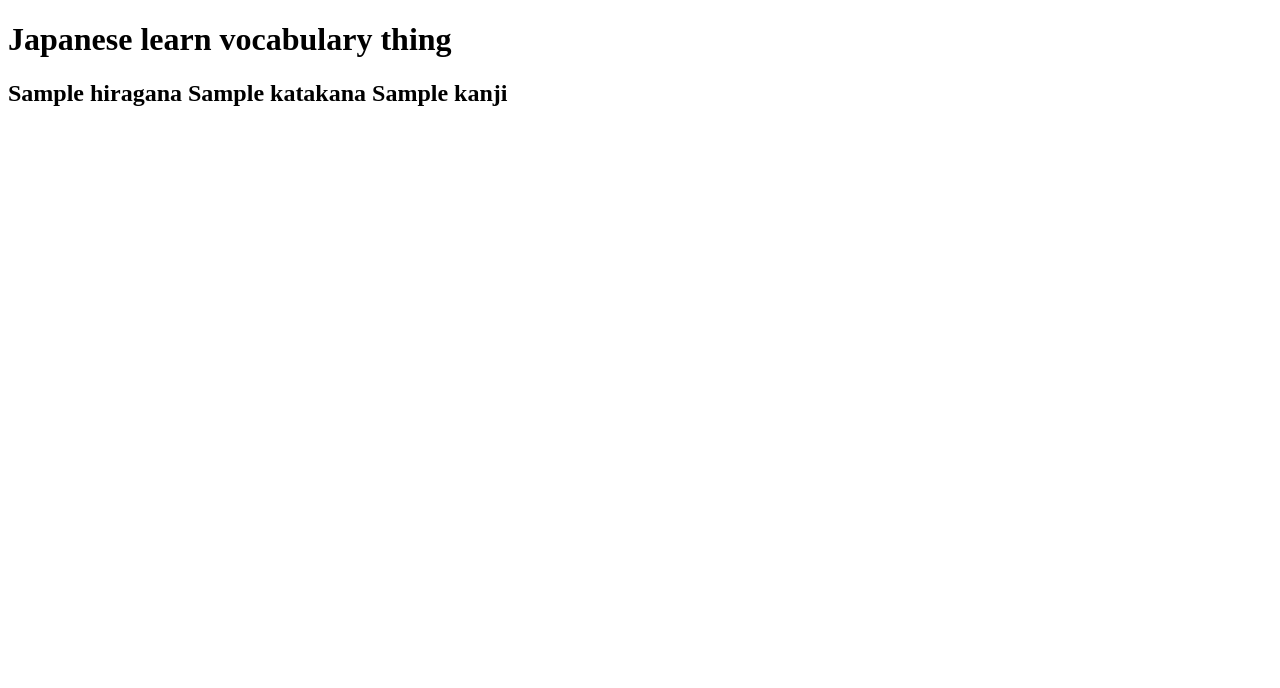
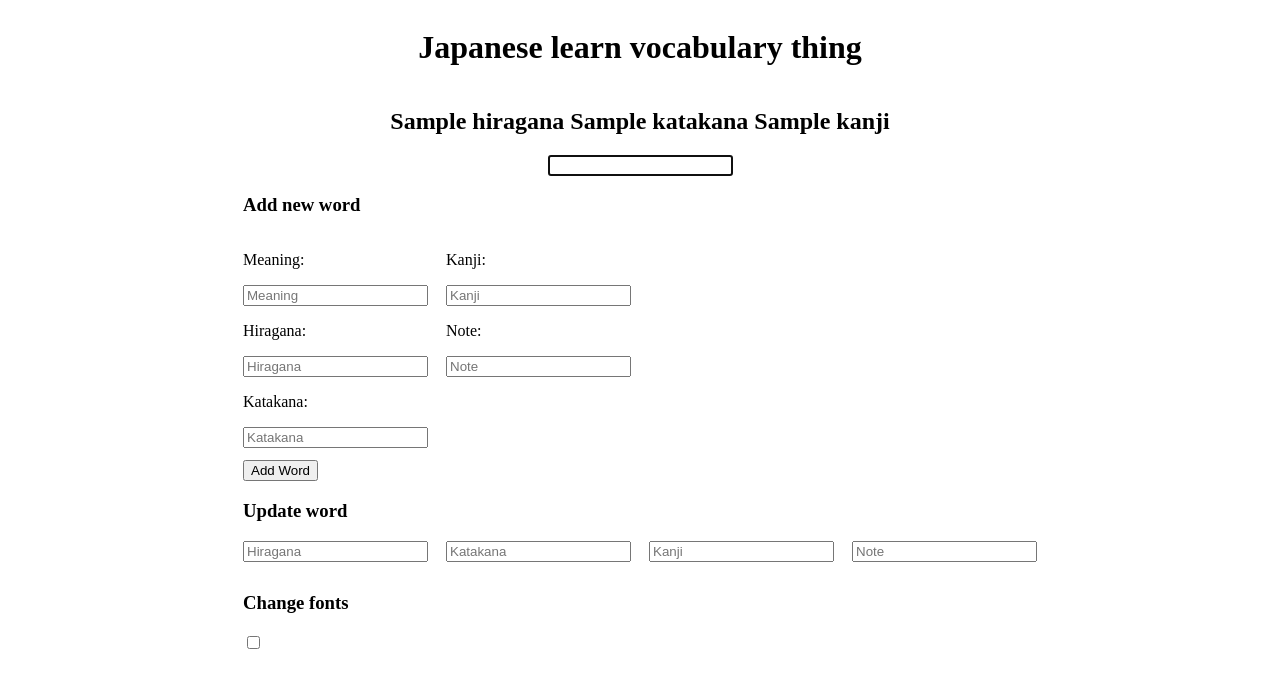
Before and after one commit to vvvii2806/jp_tool, a Flask app: template app/frontend/templates/index.html in a window 1280 px wide. Shown: the top 688 px of the page. Run offline with Flask 3, Linux system fonts and the light colour scheme; the template is opened without the code that fills it: most values are stand-ins (such as "Sample title", 1, 10 or a date in 2020).

Commit message:
main page structure progress

```diff
--- a/app/app.py
+++ b/app/app.py
@@ -1,7 +1,11 @@
 from flask import Flask, request, jsonify
 from frontend.render_routes import render
 
-app = Flask(__name__, template_folder='frontend/templates')
+app = Flask(
+    __name__,
+    template_folder='frontend/templates',
+    static_folder='frontend/static'
+)
 
 render(app)
 
--- a/app/frontend/static/styles.css
+++ b/app/frontend/static/styles.css
@@ -0,0 +1,18 @@
+#main {
+  display: flex;
+  flex-flow: column;
+  justify-content: center;
+  align-items: center;
+}
+#write {
+  display: flex;
+  flex-flow: column;
+  justify-content: center;
+  align-items: center;
+}
+
+.change-form {
+  display: flex;
+  gap: 18px;
+  padding-bottom: 12px;
+}
--- a/app/frontend/templates/index.html
+++ b/app/frontend/templates/index.html
@@ -3,11 +3,66 @@
   <head>
     <meta charset="UTF-8" />
     <meta name="viewport" content="width=device-width" />
+    <link
+      rel="stylesheet"
+      href="{{ url_for('static', filename='styles.css') }}"
+    />
     <title>Japanese learning tool</title>
   </head>
-  <body>
-    <h1>Japanese learn vocabulary thing</h1>
+  <body id="main">
+    <div id="write">
+      <h1>Japanese learn vocabulary thing</h1>
 
-    <h2 id="show_word">{{ hiragana }} {{ katakana }} {{ kanji }}</h2>
+      <h2 id="show_word">{{ hiragana }} {{ katakana }} {{ kanji }}</h2>
+
+      <div>
+        <input type="text" id="answer" autocomplete="off" autofocus />
+      </div>
+    </div>
+
+    <div id="config">
+      <section class="sub">
+        <h3>Add new word</h3>
+
+        <form action="PUT" id="add-word">
+          <div class="change-form">
+            <div>
+              <p>Meaning:</p>
+              <input type="text" id="meaning" placeholder="Meaning" />
+              <p>Hiragana:</p>
+              <input type="text" id="new-hiragana" placeholder="Hiragana " />
+              <p>Katakana:</p>
+              <input type="text" id="new-katakana" placeholder="Katakana " />
+            </div>
+            <div>
+              <p>Kanji:</p>
+              <input type="text" id="new-kanji" placeholder="Kanji" />
+              <p>Note:</p>
+              <input type="text" id="new-note" placeholder="Note" />
+            </div>
+          </div>
+          <button id="submit-word">Add Word</button>
+        </form>
+      </section>
+
+      <section class="sub">
+        <h3>Update word</h3>
+
+        <div class="change-form">
+          <input type="text" id="new-hiragana" placeholder="Hiragana " />
+          <input type="text" id="new-katakana" placeholder="Katakana " />
+          <input type="text" id="new-kanji" placeholder="Kanji" />
+          <input type="text" id="new-note" placeholder="Note" />
+        </div>
+      </section>
+
+      <section class="sub">
+        <h3>Change fonts</h3>
+
+        <div id="font-select">
+          <input type="checkbox" />
+        </div>
+      </section>
+    </div>
   </body>
 </html>
```
